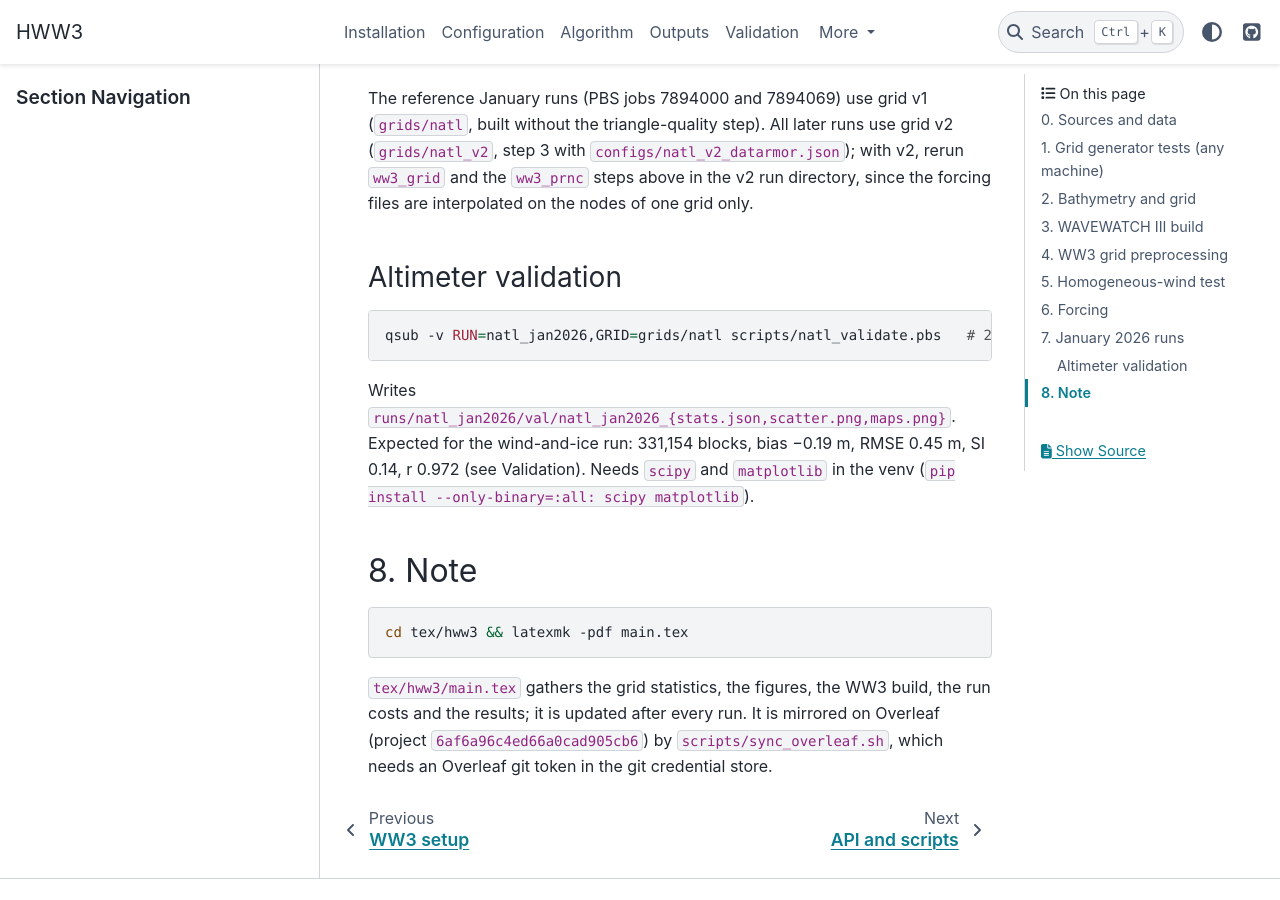
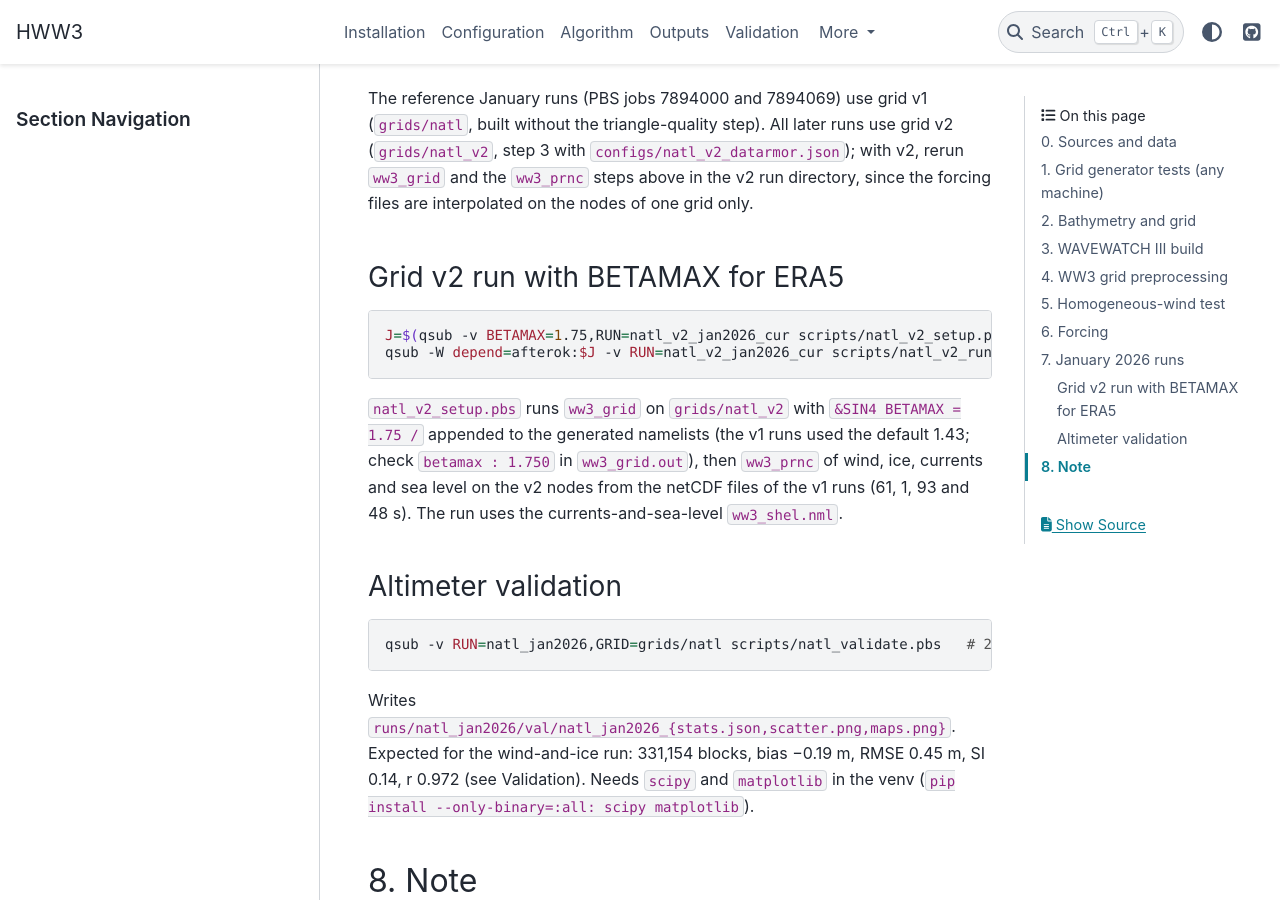
Before and after one commit to jmdelouis/HWW3, a Sphinx documentation site: the page built from docs/reproducing.md, in a window 1280 px wide and 900 px high, scrolled down 2614 px. Built offline with Sphinx 7.4.7 and the PyData theme 0.15.4, drawn with Linux system fonts in a browser that asks for light colours.

Commit message:
Grid v2 run with the ST4 growth parameter raised for ERA5: natl_v2_setup.pbs runs ww3_grid on grids/natl_v2 with BETAMAX = 1.75 instead of the default 1.43 used by the v1 runs (PBS job 7899025, ww3_grid 29 s, ww3_prnc wind/ice/current/level 61/1/93/48 s), and natl_v2_run.pbs runs January 2026 with wind, ice, currents and sea level on 112 ranks (job 7899026, started); reproduction guide and note updated.
Co-Authored-By: Claude Opus 5.5 <noreply@anthropic.com>

````diff
--- a/docs/reproducing.md
+++ b/docs/reproducing.md
@@ -115,6 +115,20 @@ grid v2 (`grids/natl_v2`, step 3 with `configs/natl_v2_datarmor.json`); with
 v2, rerun `ww3_grid` and the `ww3_prnc` steps above in the v2 run directory,
 since the forcing files are interpolated on the nodes of one grid only.
 
+### Grid v2 run with BETAMAX for ERA5
+
+```bash
+J=$(qsub -v BETAMAX=1.75,RUN=natl_v2_jan2026_cur scripts/natl_v2_setup.pbs)   # 4 min
+qsub -W depend=afterok:$J -v RUN=natl_v2_jan2026_cur scripts/natl_v2_run.pbs
+```
+
+`natl_v2_setup.pbs` runs `ww3_grid` on `grids/natl_v2` with
+`&SIN4 BETAMAX = 1.75 /` appended to the generated namelists (the v1 runs
+used the default 1.43; check `betamax : 1.750` in `ww3_grid.out`), then
+`ww3_prnc` of wind, ice, currents and sea level on the v2 nodes from the
+netCDF files of the v1 runs (61, 1, 93 and 48 s). The run uses the
+currents-and-sea-level `ww3_shel.nml`.
+
 ### Altimeter validation
 
 ```bash
````
Also changed, not shown: 4 other files.
